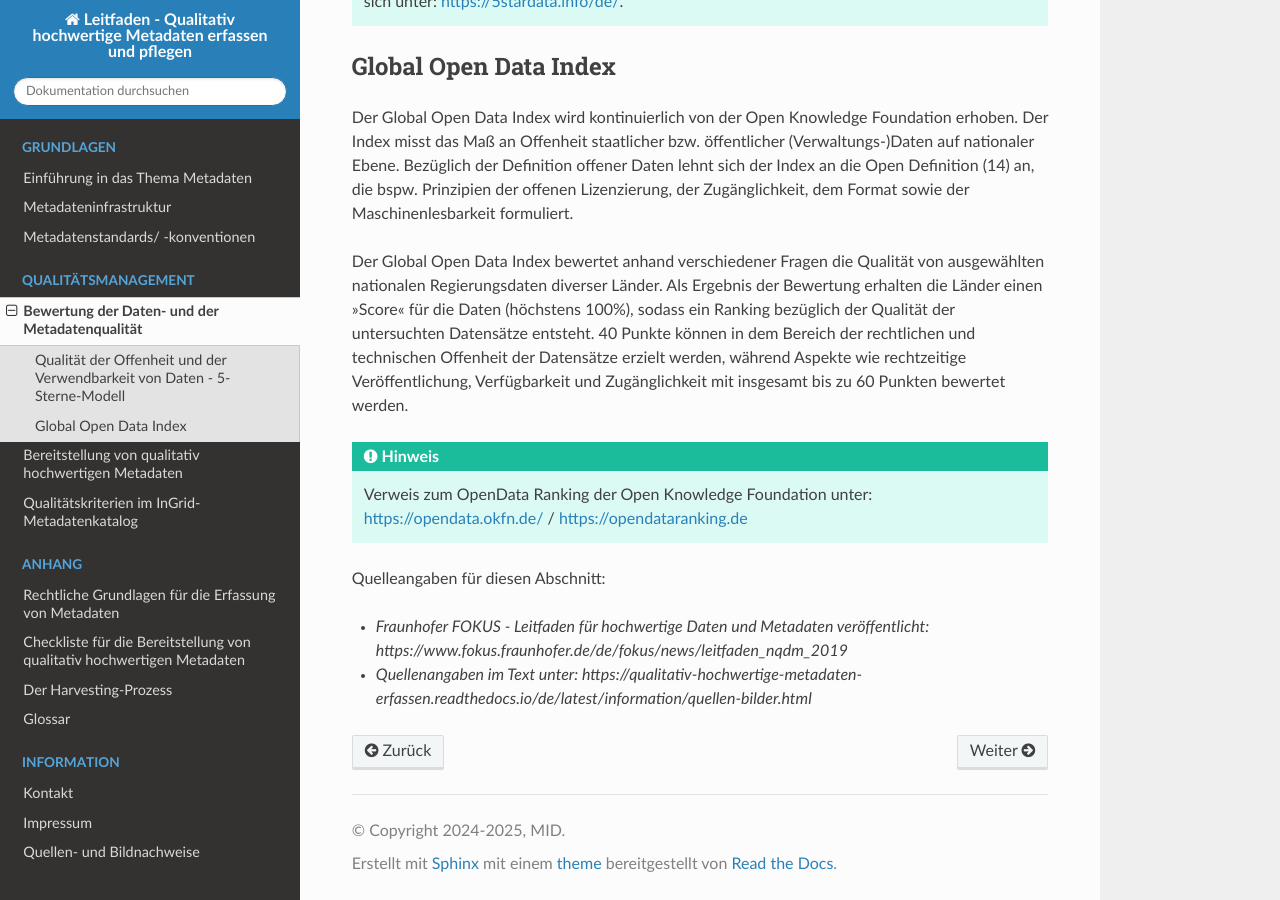
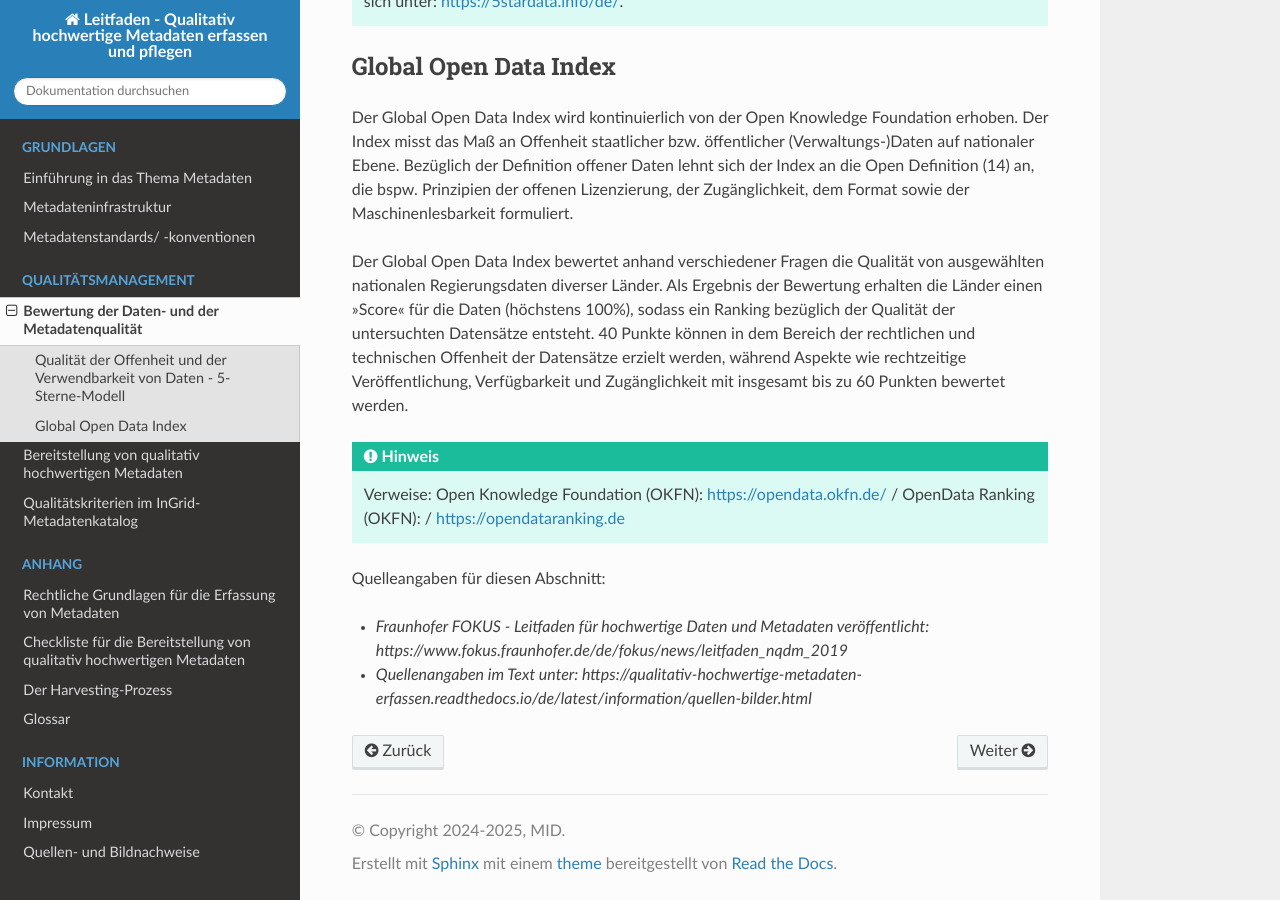
Before and after one commit to tomiwo/ingrid-mdk-st-high-quality-metadata, a Sphinx documentation site: the page built from docs/qualitaetsmanagement/bewertung.rst, in a window 1280 px wide and 900 px high, scrolled down 3257 px. Built offline with Sphinx 7.4.7 and the Read the Docs theme 3.1.0, drawn with Linux system fonts in a browser that asks for light colours.

Commit message:
Update bewertung.rst

```diff
--- a/docs/qualitaetsmanagement/bewertung.rst
+++ b/docs/qualitaetsmanagement/bewertung.rst
@@ -135,7 +135,7 @@ Der Global Open Data Index wird kontinuierlich von der Open Knowledge Foundation
 Der Global Open Data Index bewertet anhand verschiedener Fragen die Qualität von ausgewählten nationalen Regierungsdaten diverser Länder. Als Ergebnis der Bewertung erhalten die Länder einen »Score« für die Daten (höchstens 100%), sodass ein Ranking bezüglich der Qualität der untersuchten Datensätze entsteht. 40 Punkte können in dem Bereich der rechtlichen und technischen Offenheit der Datensätze erzielt werden, während Aspekte wie rechtzeitige Veröffentlichung, Verfügbarkeit und Zugänglichkeit mit insgesamt bis zu 60 Punkten bewertet werden.
 
 
-.. hint:: Verweis zum OpenData Ranking der Open Knowledge Foundation unter: https://opendata.okfn.de/ / https://opendataranking.de
+.. hint:: Verweise: Open Knowledge Foundation (OKFN): https://opendata.okfn.de/  / OpenData Ranking (OKFN): / https://opendataranking.de
 
 
 Quelleangaben für diesen Abschnitt:
```
